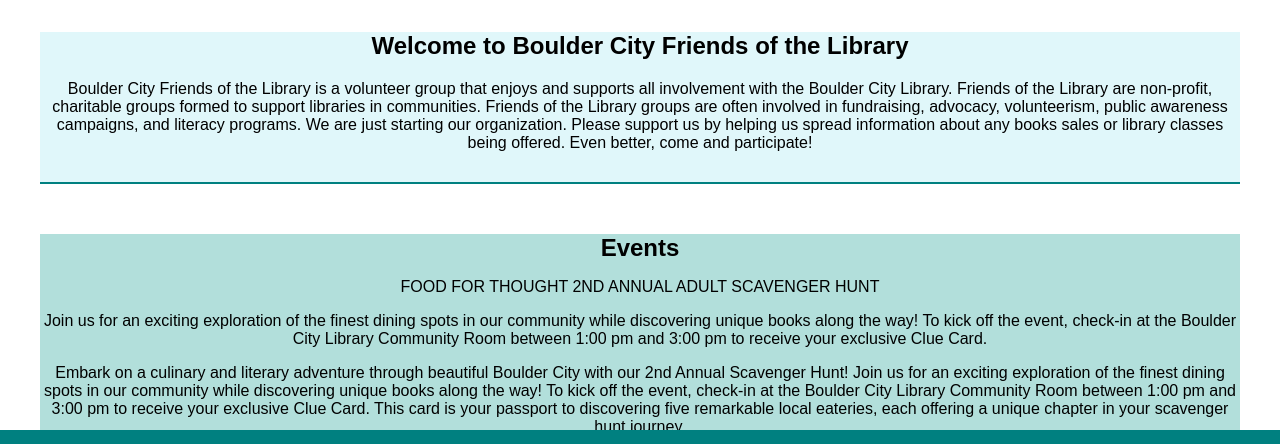
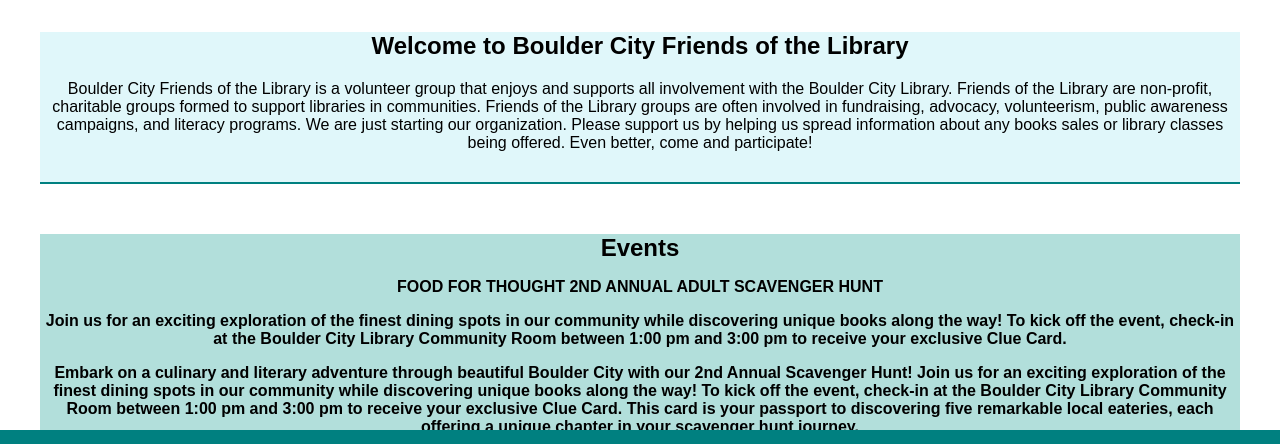
Before and after one commit to FriendsoftheLibrary/BoulderCity, a plain HTML site: page index.html in a window 1280 px wide. Shown: the part 322-766 px from the top of the page. Drawn offline with Linux system fonts and the light colour scheme.

Commit message:
Update index.html

```diff
--- a/index.html
+++ b/index.html
@@ -39,7 +39,7 @@
     <section id="events" class="section events-section">
         <h2 class="section-title">Events</h2>
         <div class="event-info">
-            <p>FOOD FOR THOUGHT 2ND ANNUAL ADULT SCAVENGER HUNT</p>
+            <p><strong>FOOD FOR THOUGHT 2ND ANNUAL ADULT SCAVENGER HUNT</p>
             <p>Join us for an exciting exploration of the finest dining spots in our community while discovering unique books along the way! To kick off the event, check-in at the Boulder City Library Community Room between 1:00 pm and 3:00 pm to receive your exclusive Clue Card.</p>
         </div>
         <div class="flyer-container">
```
